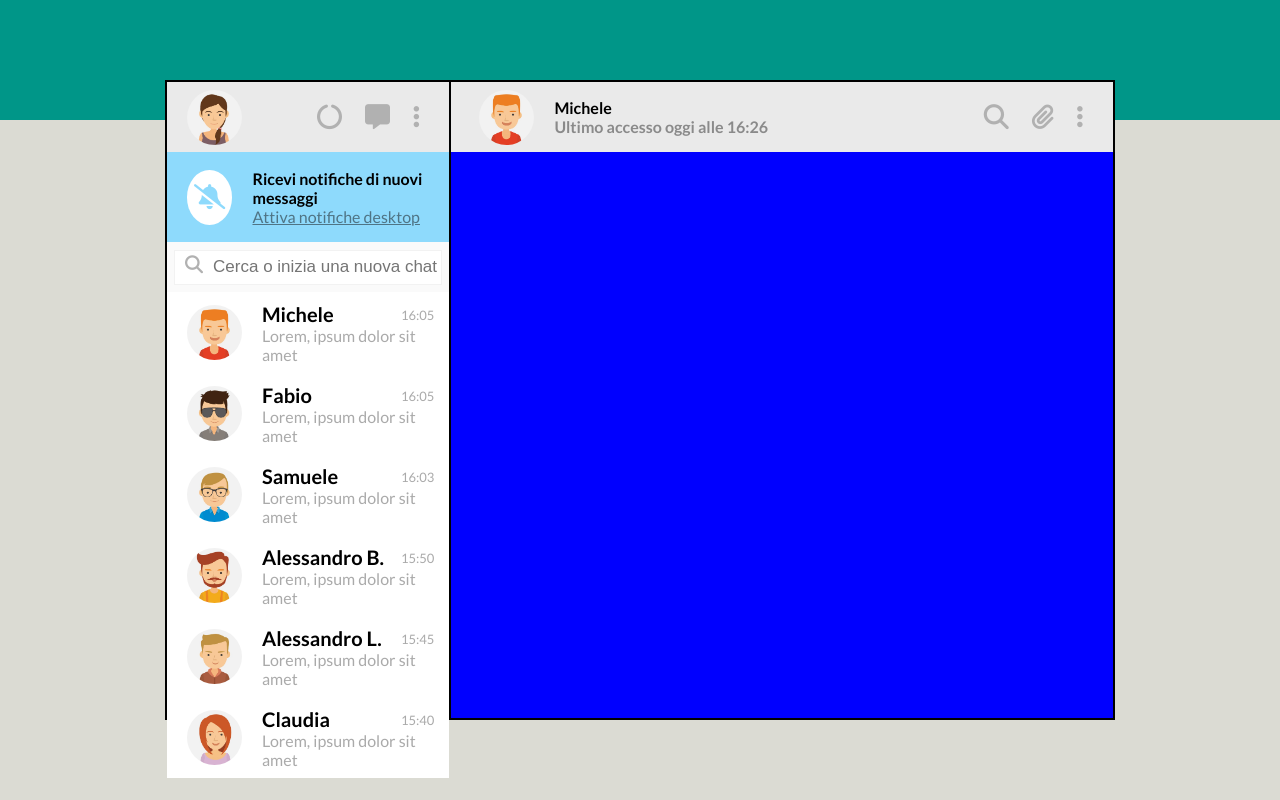
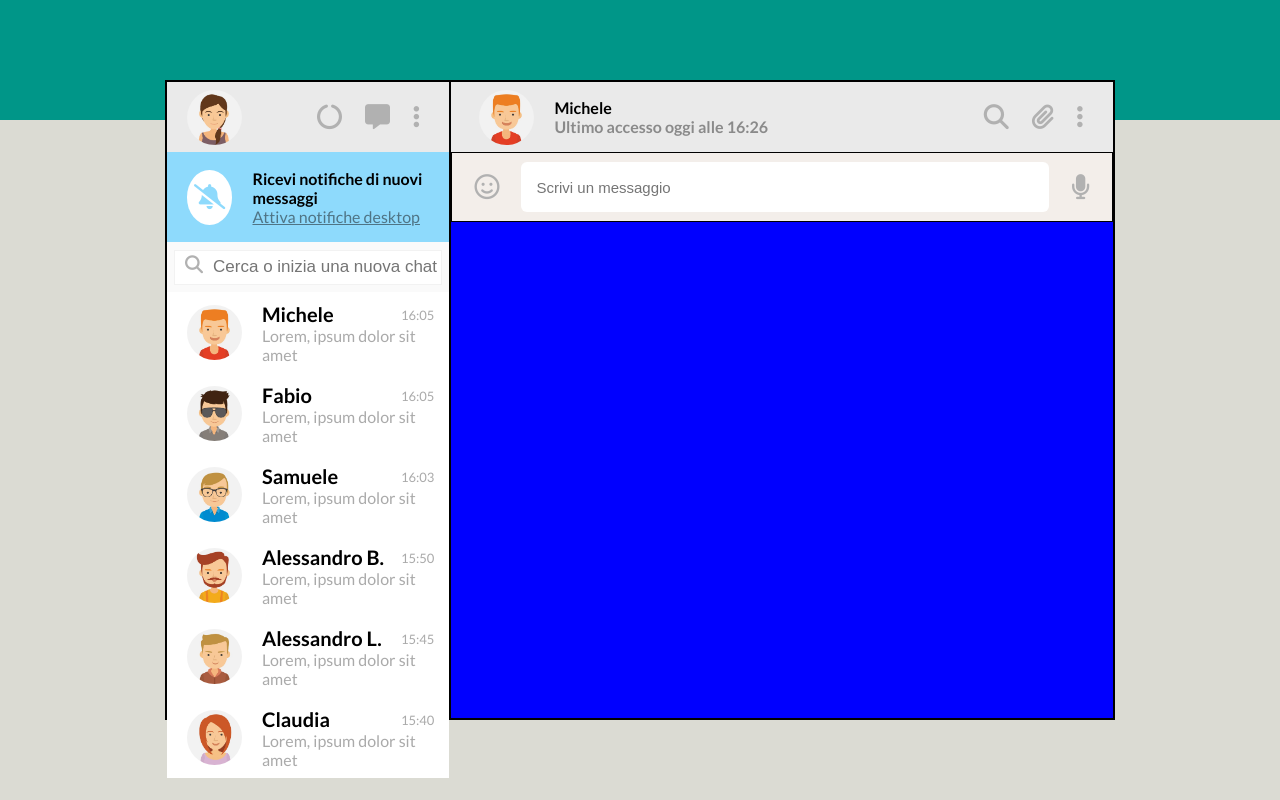
Before and after one commit to JacopoLombardi/html-css-boolzapp, a plain HTML site: page index.html in a window 1280 px wide. Drawn offline with Linux system fonts and the light colour scheme.

Commit message:
[add] finished Div bottom in right-col

```diff
--- a/css/style.css
+++ b/css/style.css
@@ -30,8 +30,10 @@ img{
 
 
 .left .fa-solid,
-.right .fa-solid{
+.right .fa-solid,
+.right .fa-regular{
    font-size: 25px;
+   color: rgb(177, 177, 177);
 }
 
 a{
@@ -109,7 +111,6 @@ main{
 
 .left .top .fa-solid,
 .left .search .fa-solid{
-   color: rgb(177, 177, 177);
    margin: 0 10px;
 }
 
@@ -130,7 +131,7 @@ main{
    margin: 0 20px;
 }
 
-.left .bell .circle:first-child{
+.left .bell .circle .fa-solid{
    color: rgb(142, 218, 252);
 }
 
@@ -230,12 +231,35 @@ main{
 }
 
 .right .top .fa-solid{
-   color: rgb(177, 177, 177);
    margin: 0 10px;
 }
 
+/* MIDDLE */
 
 
+
+
+
+
+/* BOTTOM */
+.right .bottom{
+   height: 70px;
+   border: 1px solid;
+   background-color: rgb(243, 238, 234);
+   justify-content: space-evenly;
+   align-items: center;
+}
+
+.right .bottom input{
+   width: 80%;
+   height: 50px;
+   font-size: 15px;
+   border: none;
+   border-radius: 6px;
+   padding-left: 15px;
+   margin: 10px 0;
+   color: rgb(79, 116, 133);
+}
 
 
 
--- a/index.html
+++ b/index.html
@@ -40,7 +40,7 @@
                <p><a class="btn" href="">Attiva notifiche desktop</a></p>
             </div>
          </div>
-         <!-- BELL -->
+         <!-- SEARCH -->
          <div class="search  flex">
             <div class="box  flex">
                <div><i class="fa-solid fa-magnifying-glass"></i></div>
@@ -126,50 +126,41 @@
       </section>
 
 
-
+      <!-- MACRO.COL.LEFT -->
       <section class="macro col right">
-
+         <!-- TOP -->
          <div class="top  flex">
-
             <div class="info-contatto  flex">
-
                <img src="img/avatar_1.jpg" alt="">
-
                <div class="box">
                   <p><strong>Michele</strong></p>
                   <p>Ultimo accesso oggi alle 16:26</p>
                </div>
-
             </div>
-
-
             <div class="icon">
-
                <i class="fa-solid fa-magnifying-glass"></i>
                <i class="fa-solid fa-paperclip"></i>
                <i class="fa-solid fa-ellipsis-vertical"></i>
+            </div>
+         </div>
 
-            </div>
-
-
-         </div>
+         <!-- MIDDLE -->
+         <div></div>
 
 
 
 
 
+         <!-- BOTTOM -->
+         <div class="bottom  flex">
 
+            <i class="fa-regular fa-face-smile"></i>
 
+            <input type="text" placeholder="Scrivi un messaggio">
 
+            <i class="fa-solid fa-microphone"></i>
 
-
-         <div></div>
-
-
-
-
-         <div></div>
-
+         </div>
 
       </section>
 
```
